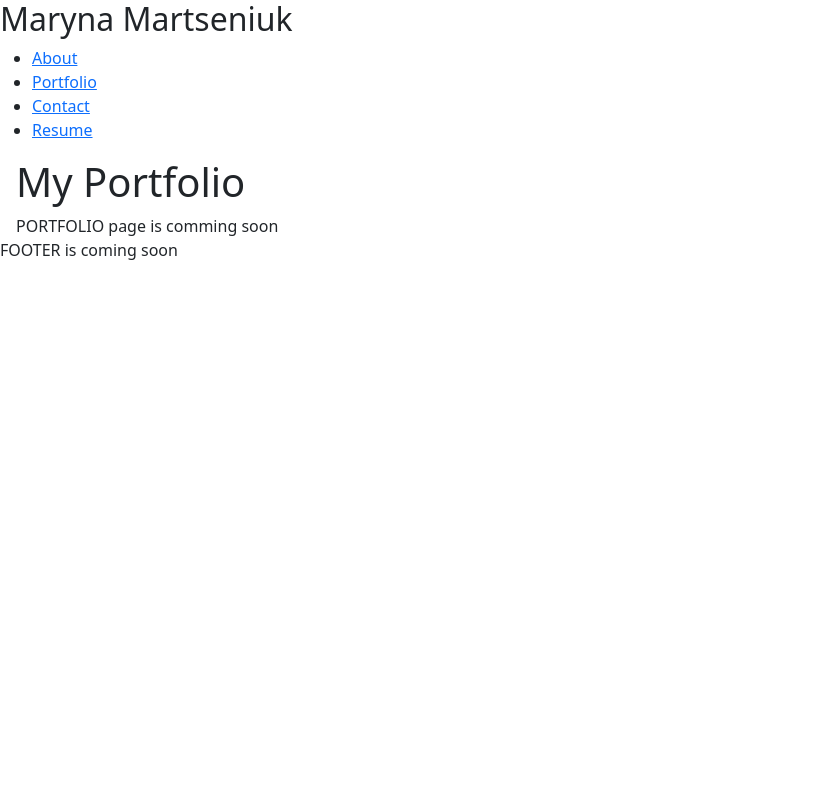
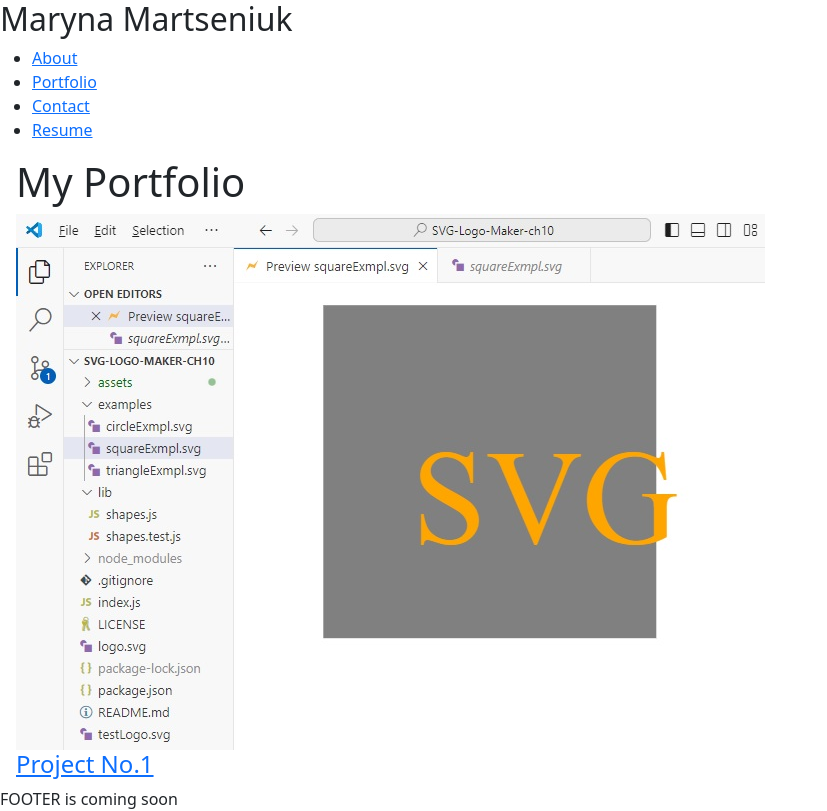
Before and after one commit to MarynaMartseniuk/myPortfolio-React-ch20, a React (Vite) app: page /Portfolio in a window 1280 px wide. Shown: the whole page, without its empty margins (0-827 px from the left). Built offline with nearby package versions, Linux system fonts and the light colour scheme.

Commit message:
add content to portfolio

```diff
--- a/src/pages/Portfolio.jsx
+++ b/src/pages/Portfolio.jsx
@@ -1,9 +1,16 @@
+import project01image from '../utils/images/squareExmpl.jpg'
+
 export default function Portfolio() {
     return (
       <div>
         <h1>My Portfolio</h1>
         <div >
-            PORTFOLIO page is comming soon
+            <div>
+                <a  href="https://github.com/MarynaMartseniuk/SVG-Logo-Maker-ch10" target="_blank" rel="noopener noreferrer">
+                <img  src={project01image}  alt="project01image"/>
+                <h4 >Project No.1</h4>
+                </a>
+            </div>
         </div>
       </div>
     );
```
Also changed, not shown: src/utils/images/squareExmpl.jpg (added).
